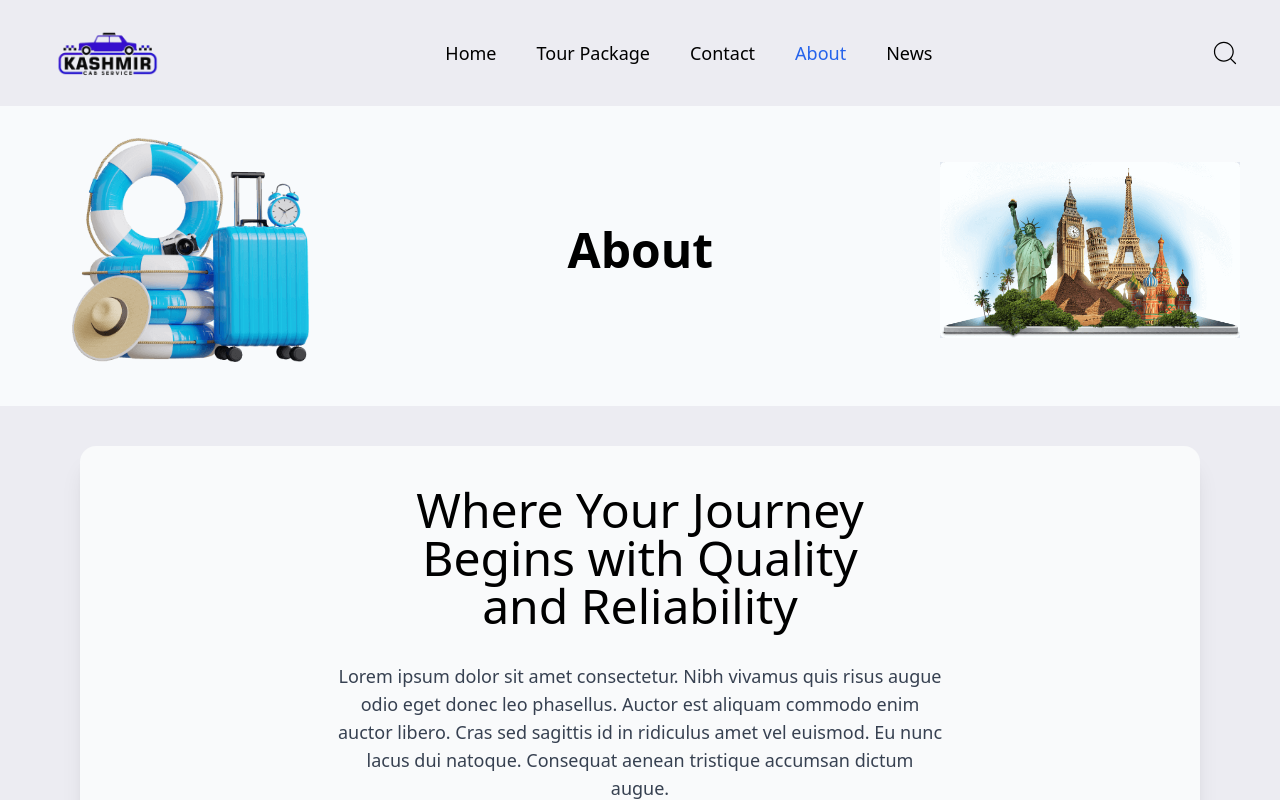
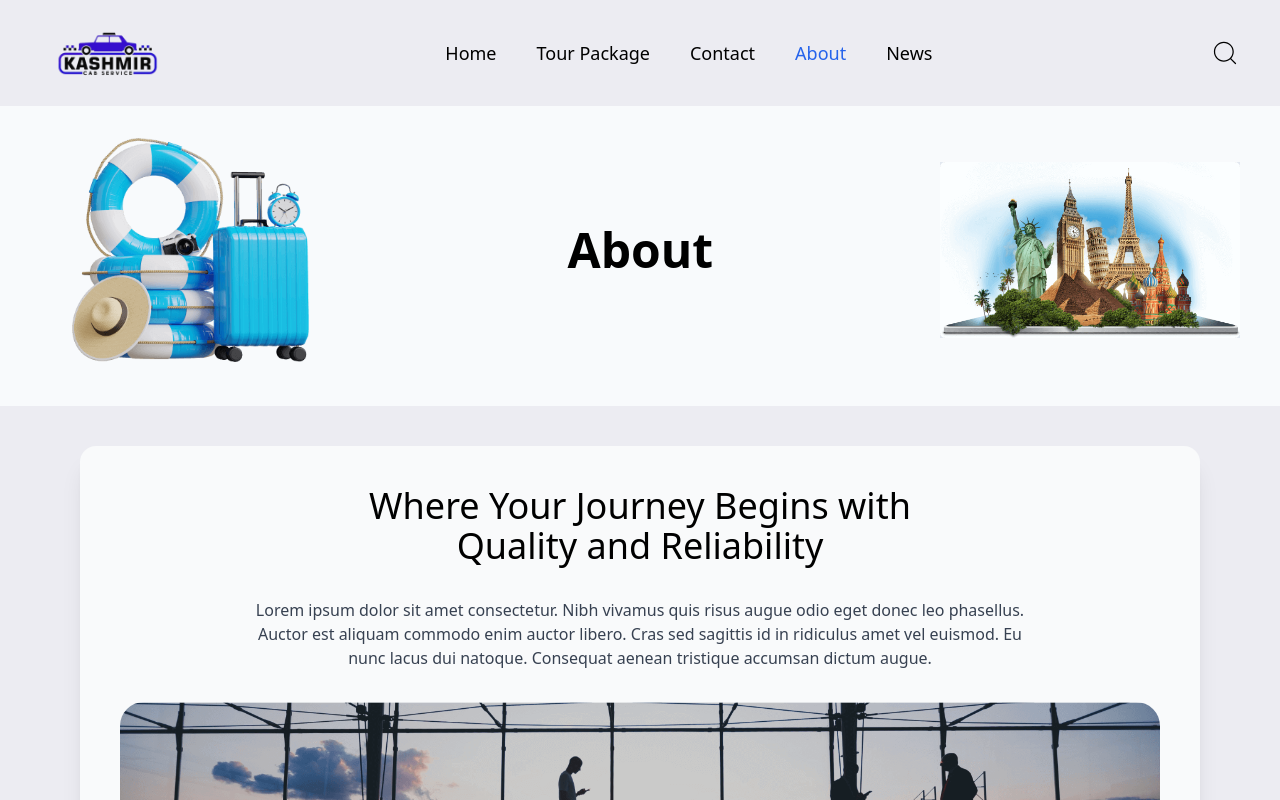
Before and after one commit to TahirSaifi09/Asha_Trip, a React (Create React App) app: page /about in a window 1280 px wide. Shown: the top 800 px of the page. Built offline with nearby package versions, Linux system fonts and the light colour scheme.

Commit message:
In About page Journey component completed responsive

```diff
--- a/src/Component/aboutCom/journey.jsx
+++ b/src/Component/aboutCom/journey.jsx
@@ -10,11 +10,11 @@ export default function Journey() {
   }
   return (
     <>
-      <div className="bg-[#ECECF2] px-20 max-sm:px-4 py-10  flex justify-center">
+      <div className="bg-[#ECECF2] px-20 max-md:px-4 max-lg:px-8 max-xl:px-10 py-10  flex justify-center">
         <div className="w-full rounded-2xl h-full py-10 shadow-xl text-center bg-gray-50">
-          <div className="w-full max-sm:text-2xl text-5xl">
-            <h4 className=" px-80 max-sm:px-2 font-medium ">Where Your Journey Begins with Quality and Reliability</h4>
-            <p className="text-lg max-sm:text-sm text-gray-700 py-8 max-sm:py-5 px-64 max-sm:px-2">
+          <div className="w-full max-sm:text-2xl max-2xl:text-4xl text-5xl">
+            <h4 className=" px-80 max-md:px-2 max-lg:px-8 max-xl:px-40 max-2xl:px-64 font-medium ">Where Your Journey Begins with Quality and Reliability</h4>
+            <p className="text-lg max-xl:text-sm max-2xl:text-base text-gray-700 py-8 max-md:py-5 px-64 max-sm:px-2 max-lg:px-8 max-xl:px-32 max-2xl:px-40">
               Lorem ipsum dolor sit amet consectetur. Nibh vivamus quis risus
               augue odio eget donec leo phasellus. Auctor est aliquam commodo
               enim auctor libero. Cras sed sagittis id in ridiculus amet vel
```
